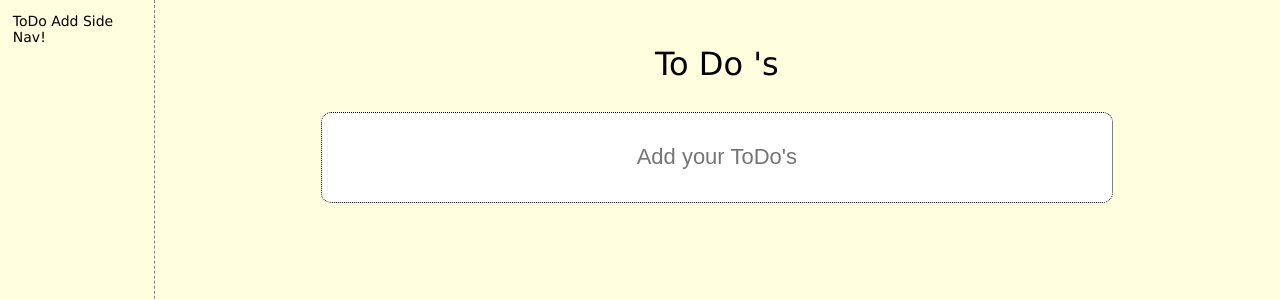
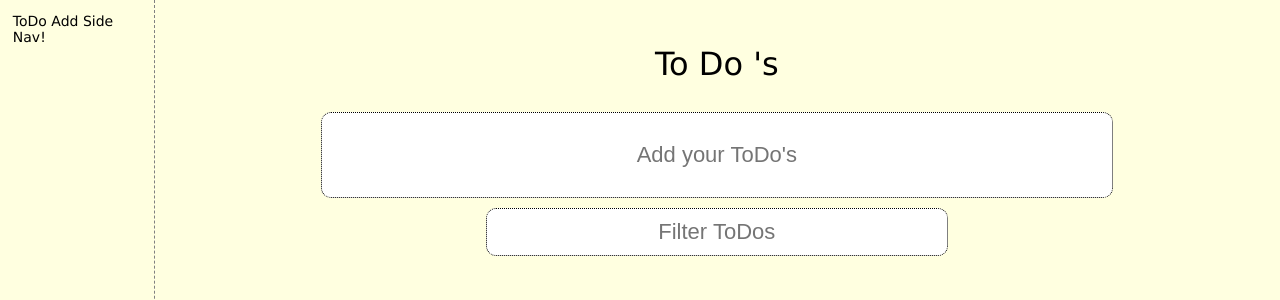
Before and after one commit to spandzgit/ToDo, a React (Create React App) app: page / in a window 1280 px wide. Shown: the top 300 px of the page. Built offline with nearby package versions, Linux system fonts and the light colour scheme.

Commit message:
Filer todos, moving list to child component with props

```diff
--- a/src/App.css
+++ b/src/App.css
@@ -101,3 +101,14 @@ body {
   padding: 0;
   margin: 0;
 }
+
+.todo-filter {
+  width: 40%;
+  border: 1px dotted black;
+  border-radius: 10px;
+  font-size: 22px;
+  color:darkslategray;
+  padding: 10px;
+  text-align: center;
+  margin-top: 10px;
+}
--- a/src/App.js
+++ b/src/App.js
@@ -1,4 +1,5 @@
 import React, {useState} from 'react';
+import PropTypes from "prop-types";
 
 import './App.css';
 
@@ -18,6 +19,41 @@ function SideNav() {
   )
 }
 
+function TodoLists({editMode, editingTodo, ele, index, filterValue, handleEditChange, handleKeyChng, handleUpdate, handleDelete}) {
+  return (
+    editMode && editingTodo.oldStateTodo === ele.todo ?
+      <React.Fragment>
+        <input type="text"
+               name="edit-ip"
+               className="todo-list-item"
+               key={`ip${index}`}
+               value={editingTodo.todo}
+               onChange={handleEditChange}
+               onKeyDown={handleKeyChng(index)}></input>
+        <button className="todo-delete-btn" key={`ipbtnup${index}`} onClick={handleUpdate(index)}>e</button>
+        <button className="todo-delete-btn" key={`ipbtndel${index}`} onClick={handleDelete(index)}>X</button>
+      </React.Fragment>
+        :
+      <React.Fragment>
+        <li className="todo-list-item" key={`li${index}`}>{ele.todo}</li>
+        <button className="todo-delete-btn" key={`libtnup${index}`} onClick={handleUpdate(index)}>e</button>
+        <button className="todo-delete-btn" key={`libtndel${index}`} onClick={handleDelete(index)}>X</button>
+      </React.Fragment>
+  )
+}
+
+TodoLists.propTypes = {
+  editMode: PropTypes.bool.isRequired,
+  editingTodo: PropTypes.object.isRequired,
+  ele: PropTypes.object.isRequired,
+  index: PropTypes.number.isRequired,
+  filterValue: PropTypes.string.isRequired,
+  handleEditChange: PropTypes.func.isRequired,
+  handleKeyChng: PropTypes.func.isRequired,
+  handleUpdate: PropTypes.func.isRequired,
+  handleDelete: PropTypes.func.isRequired
+}
+
 function MainContainer() {
   const [todos, setTodos] = useState(
     []
@@ -35,6 +71,9 @@ function MainContainer() {
     {}
   )
 
+  const [filterValue, setFilterValue] = useState(
+    ''
+  )
 
   const handleChange = event => {
     setInputValue(event.target.value);
@@ -62,7 +101,7 @@ function MainContainer() {
   }
 
   const handleEditChange = event => {
-    setEditingTodo({...editingTodo, todo: `${event.target.value}s`});
+    setEditingTodo({...editingTodo, todo: `${event.target.value}`});
   }
 
   const handleKeyChng = (index) => (event) => {
@@ -71,6 +110,19 @@ function MainContainer() {
       updatedTodos[index].todo = editingTodo.todo;
       setTodos(updatedTodos);
       setEditMode(false);
+    }
+  }
+
+  const handleFilterChange = event => {
+    setFilterValue(event.target.value);
+  }
+
+  const handleFilterkeyDown = event =>{
+    if(event.key === 'Enter') {
+      // const updatedTodos = [...todos];
+      // updatedTodos = editingTodo.todo;
+      setTodos((oldState) => oldState);
+      setFilterValue('');
     }
   }
 
@@ -85,30 +137,35 @@ function MainContainer() {
              className="todo-input"
              onChange={handleChange}
              onKeyDown={handlekeyDown}></input>
+
+      <input placeholder="Filter ToDos"
+             type="text"
+             name="filterTodos"
+             id="filterTodos"
+             size="30"
+             value={filterValue}
+             className="todo-filter"
+             onChange={handleFilterChange}
+             onKeyDown={handleFilterkeyDown}></input>
+
       <ul className="todo-list">
         {
-          todos.map((ele, index) => {
+          todos.filter((ele, index) => {
+            return filterValue ? ele.todo.toLowerCase().includes(filterValue.toLowerCase()) : ele;
+          }).map((ele, index) => {
             return (
               <div className="todo-list-items" key={index}>
-                {editMode && editingTodo.oldStateTodo === ele.todo ?
-                <React.Fragment>
-                  <input type="text"
-                         name="edit-ip"
-                         className="todo-list-item"
-                         key={`ip${index}`}
-                         value={editingTodo.todo}
-                         onChange={handleEditChange}
-                         onKeyDown={handleKeyChng(index)}></input>
-                  <button className="todo-delete-btn" key={`ipbtnup${index}`} onClick={handleUpdate(index)}>e</button>
-                  <button className="todo-delete-btn" key={`ipbtndel${index}`} onClick={handleDelete(index)}>X</button>
-                </React.Fragment>
-                  :
-                <React.Fragment>
-                  <li className="todo-list-item" key={`li${index}`}>{ele.todo}</li>
-                  <button className="todo-delete-btn" key={`libtnup${index}`} onClick={handleUpdate(index)}>e</button>
-                  <button className="todo-delete-btn" key={`libtndel${index}`} onClick={handleDelete(index)}>X</button>
-                </React.Fragment>
-                }
+                <TodoLists
+                  editMode={editMode}
+                  editingTodo={editingTodo}
+                  ele={ele}
+                  index={index}
+                  filterValue={filterValue}
+                  handleEditChange={handleEditChange}
+                  handleKeyChng={handleKeyChng}
+                  handleUpdate={handleUpdate}
+                  handleDelete={handleDelete}
+                />
               </div>
             )
           })
```
